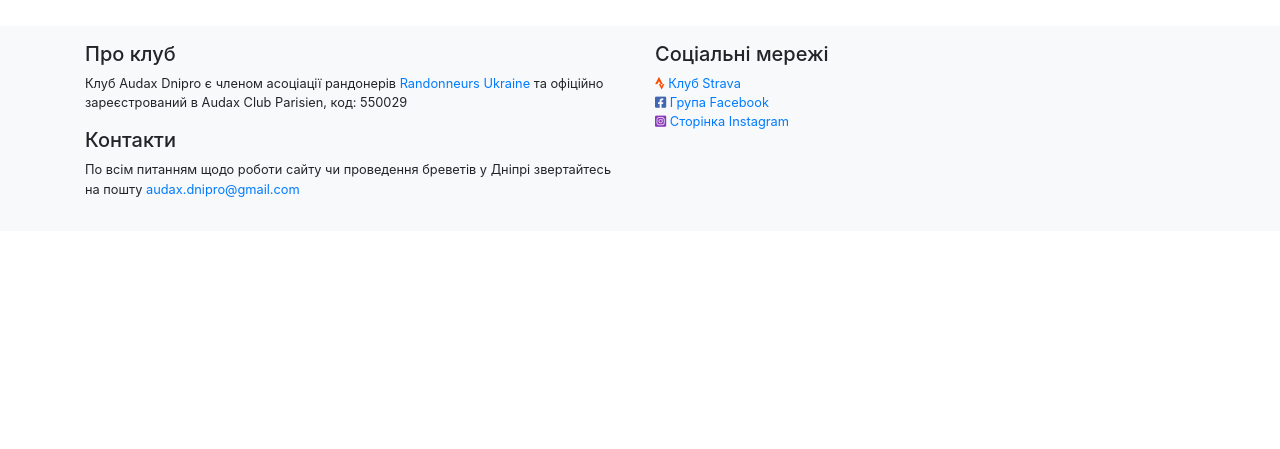
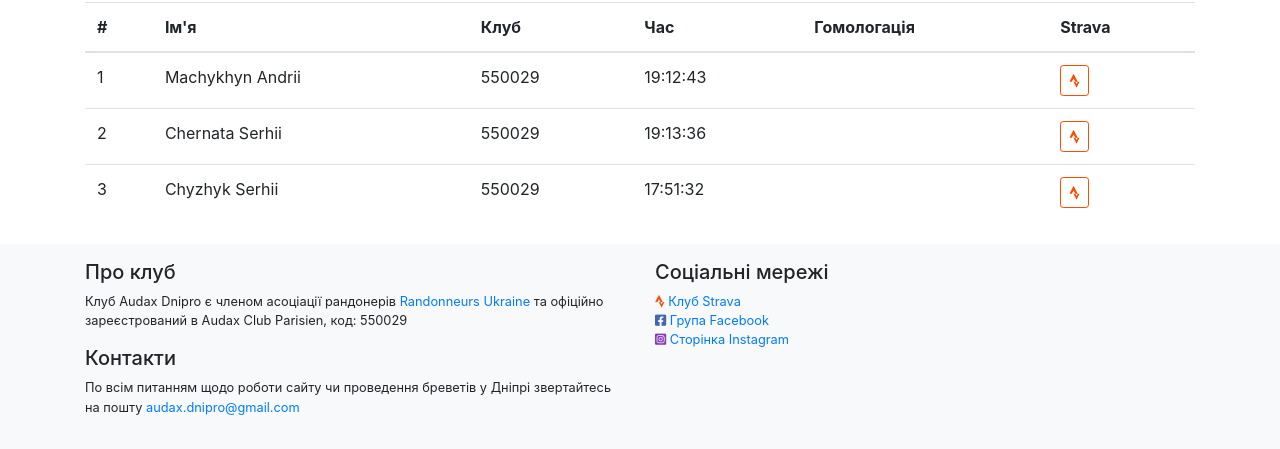
Before and after one commit to s-chizhik/audax.dp.ua, a Jekyll site: the page built from _brevets2021/04-03-brm300.html, in a window 1280 px wide and 900 px high, scrolled down 730 px, cut to the strip 451-900 px from the top of the window. Built offline with Jekyll 4.4.1, drawn with Linux system fonts in a browser that asks for light colours; before the commit the page ends 1412 px from its top, so only the background shows below that.

Commit message:
результаты 300, протокол 200

```diff
--- a/_brevets2021/03-20-brm200.html
+++ b/_brevets2021/03-20-brm200.html
@@ -24,7 +24,7 @@ brevet:
         - name: Machykhyn Andrii
           club: 550029
           result: '12:27:28'
-          homologation:
+          homologation: 772268
           medal:
           strava: https://www.strava.com/activities/4986549956
         - name: Chyzhyk Serhii
@@ -36,13 +36,13 @@ brevet:
         - name: Chernata Serhii
           club: 550029
           result: '11:50:32'
-          homologation:
+          homologation: 772269
           medal:
           strava: https://www.strava.com/activities/5020541675
         - name: Galeta Alla
           club: 550029
           result: '13:09:59'
-          homologation:
+          homologation: 772270
           medal:
           strava:
 ---
--- a/_brevets2021/04-03-brm300.html
+++ b/_brevets2021/04-03-brm300.html
@@ -10,10 +10,28 @@ brevet:
     start: 20210403T060000Z
     finish: 20210403T060000Z
     routes:
-    - zp
-    - kropyvnytskyi
+        - zp
+        - kropyvnytskyi
 
     description: |
 
     results:
+        - name: Machykhyn Andrii
+          club: 550029
+          result: '19:12:43'
+          homologation:
+          medal:
+          strava: https://www.strava.com/activities/5064106685
+        - name: Chernata Serhii
+          club: 550029
+          result: '19:13:36'
+          homologation:
+          medal:
+          strava: https://www.strava.com/activities/5064095670
+        - name: Chyzhyk Serhii
+          club: 550029
+          result: '17:51:32'
+          homologation:
+          medal:
+          strava: https://www.strava.com/activities/5052119371
 ---
```
